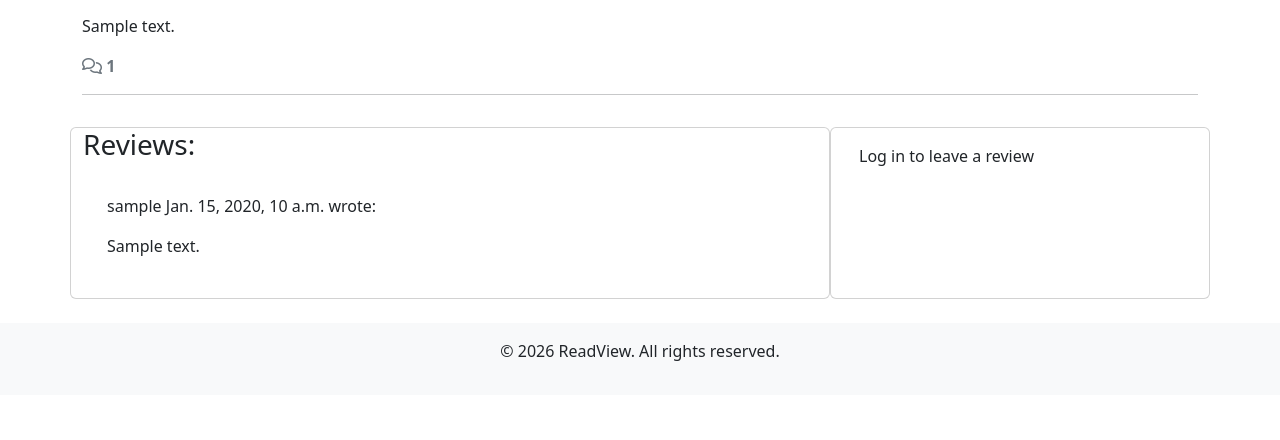
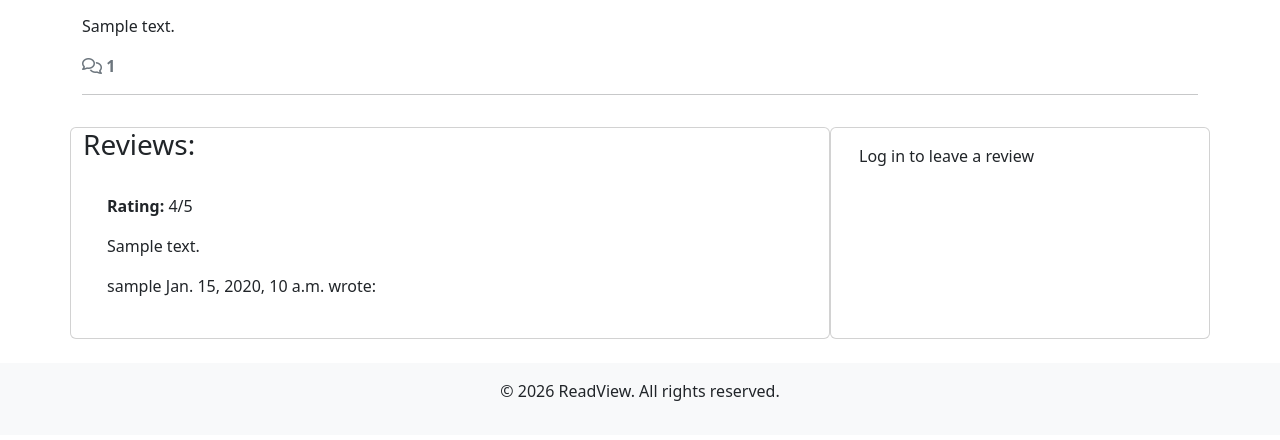
Before and after one commit to hamza-m1/readview, a Django app: a page that uses books/templates/books/book_detail.html in a window 1280 px wide. Shown: the part 282-722 px from the top of the page. Run offline with Django 4.2, Linux system fonts and the light colour scheme; tables that the repository leaves empty hold one stand-in row (values such as "Sample post"); some libraries are stand-ins or nearby versions.

Commit message:
Display review rating on book detail page

```diff
--- a/books/templates/books/book_detail.html
+++ b/books/templates/books/book_detail.html
@@ -33,15 +33,16 @@
                 <div class="p-2 comments
           {% if not review.approved and review.reviewer == user %}
           faded{% elif not review.approved %} d-none{% endif %}">
+                    <div id="review{{ review.id }}">
+                        <p><strong>Rating:</strong> {{ review.rating }}/5</p>
+                        {{ review.content | linebreaks }}
+                    </div>
                     <p class="font-weight-bold">
                         {{ review.reviewer }}
                         <span class="font-weight-normal">
                             {{ review.posted_on }}
                         </span> wrote:
                     </p>
-                    <div id="review{{ review.id }}">
-                        {{ review.content | linebreaks }}
-                    </div>
                     {% if not review.approved and review.reviewer == user %}
                     <p class="text-warning">
                         This review is awaiting approval
```
